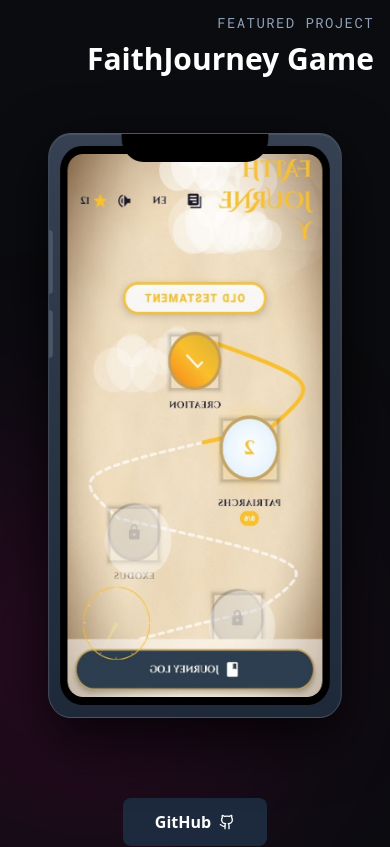
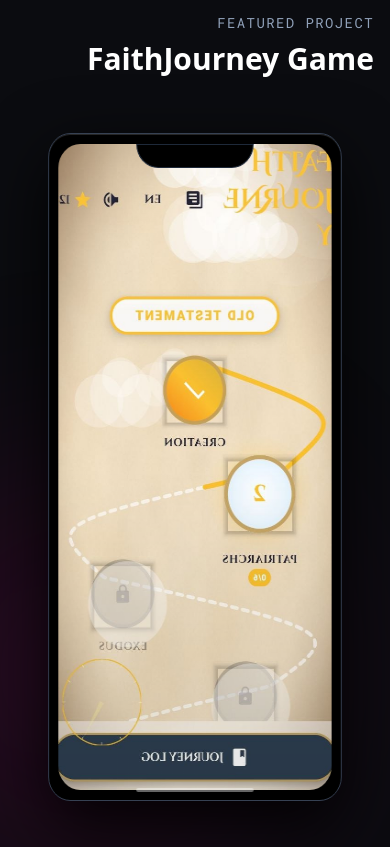
Before and after one commit to mercy306/portfolio, a Next.js app: page / in a window 390 px wide. Shown: the part 3300-4147 px from the top of the page. Built offline with nearby package versions, Linux system fonts and the light colour scheme.

Commit message:
Redesign phone to look like premium iPhone with Dynamic Island notch

```diff
--- a/components/Projects.tsx
+++ b/components/Projects.tsx
@@ -135,8 +135,8 @@ export default function Projects() {
             </div>
 
             {/* Phone Mockup Container */}
-            <div className="relative w-full flex justify-center py-8 perspective">
-              {/* Phone Frame */}
+            <div className="relative w-full flex justify-center py-8">
+              {/* Phone Frame - iPhone Style */}
               <motion.div
                 className="relative w-full max-w-xs"
                 animate={{ rotateY: 360 }}
@@ -147,34 +147,34 @@ export default function Projects() {
                 }}
                 style={{ transformStyle: 'preserve-3d' }}
               >
-                {/* Outer Phone Bezel - Dark gray aluminum frame */}
-                <div className="relative bg-gradient-to-b from-gray-700 to-gray-800 rounded-3xl p-3 shadow-2xl border border-gray-600"
+                {/* iPhone Bezel - Premium look */}
+                <div className="relative bg-black rounded-3xl p-2.5 shadow-2xl border border-gray-700"
                   style={{
-                    boxShadow: '0 20px 60px rgba(0,0,0,0.8), inset 0 1px 0 rgba(255,255,255,0.1)'
+                    boxShadow: '0 25px 70px rgba(0,0,0,0.9), inset 0 1px 0 rgba(255,255,255,0.15)',
+                    backdropFilter: 'blur(20px)'
                   }}
                 >
-                  {/* Screen bezels/rounded corners */}
-                  <div className="bg-black rounded-3xl overflow-hidden border-8 border-black">
-                    {/* Phone notch */}
-                    <div className="absolute top-0 left-1/2 transform -translate-x-1/2 z-10 w-40 h-7 bg-black rounded-b-3xl" />
+                  {/* Screen with rounded corners */}
+                  <div className="relative bg-black rounded-3xl overflow-hidden">
+                    {/* Dynamic Island / Notch */}
+                    <div className="absolute top-0 left-1/2 transform -translate-x-1/2 z-20 w-32 h-6 bg-black rounded-b-3xl border border-gray-800" />
 
-                    {/* Screen content */}
-                    <div className="bg-white rounded-2xl overflow-hidden relative w-full">
+                    {/* Screen Display - Image */}
+                    <div className="relative w-full">
                       <img
                         src={featuredProject.image}
                         alt={featuredProject.title}
                         className="w-full h-auto object-cover"
-                        style={{ minHeight: '400px' }}
+                        style={{ aspectRatio: '9/19.5', minHeight: '450px' }}
                       />
+
+                      {/* Screen overlay for glass effect */}
+                      <div className="absolute inset-0 bg-gradient-to-b from-white/5 via-transparent to-black/10" />
                     </div>
                   </div>
 
-                  {/* Side buttons */}
-                  <div className="absolute right-0 top-24 w-1 h-16 bg-gray-600 rounded-l" />
-                  <div className="absolute right-0 top-44 w-1 h-12 bg-gray-600 rounded-l" />
-
-                  {/* Bottom speaker/bezel */}
-                  <div className="absolute bottom-3 left-1/2 transform -translate-x-1/2 w-32 h-1 bg-black rounded-full opacity-60" />
+                  {/* iPhone Home Indicator */}
+                  <div className="absolute bottom-2 left-1/2 transform -translate-x-1/2 w-32 h-1 bg-white rounded-full opacity-40" />
                 </div>
               </motion.div>
             </div>
```
